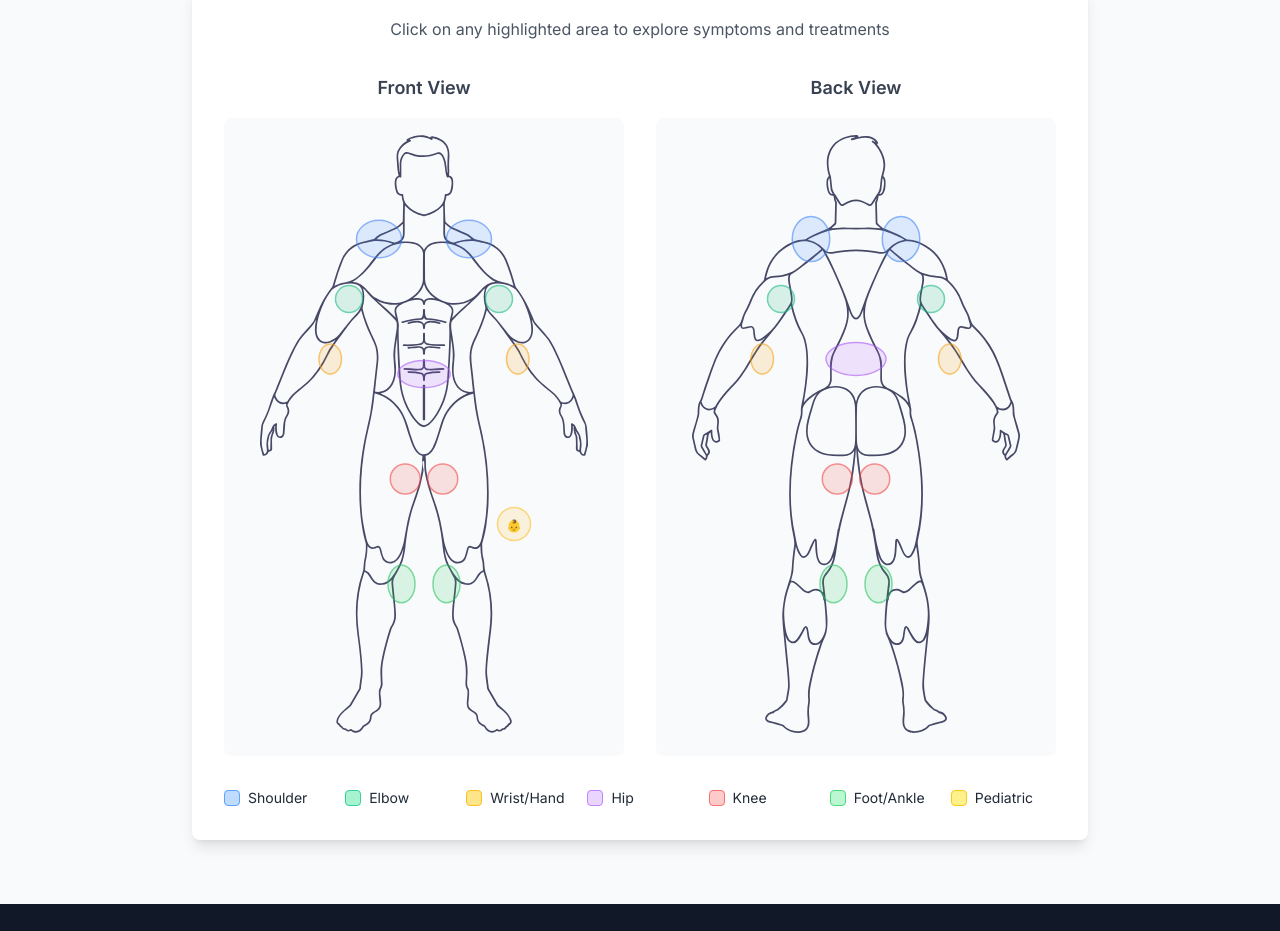
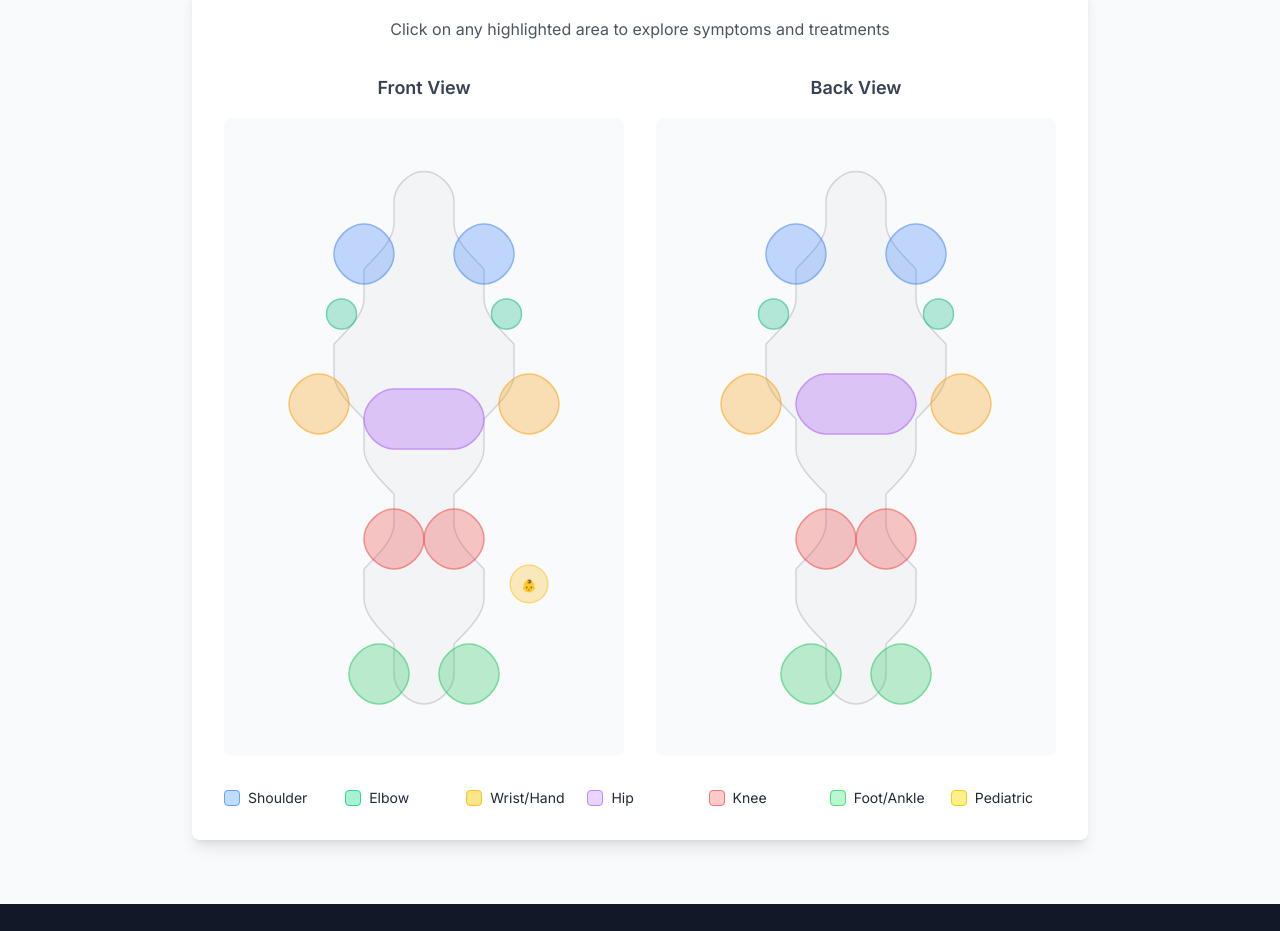
Before and after one commit to plansxxx/2, a React (Vite) app: page /symptoms in a window 1280 px wide. Shown: the part 460-1391 px from the top of the page. Built offline with nearby package versions, Linux system fonts and the light colour scheme.

Commit message:
Recreate InteractiveBodyMap using actual SVG body parts

```diff
--- a/src/components/symptoms/InteractiveBodyMap.tsx
+++ b/src/components/symptoms/InteractiveBodyMap.tsx
@@ -84,10 +84,10 @@ const InteractiveBodyMap = () => {
     const baseColor = baseColors[bodyPart] || '#6b7280';
 
     return {
-      fill: isHovered ? baseColor : `${baseColor}40`,
+      fill: isHovered ? baseColor : `${baseColor}80`,
       stroke: baseColor,
       strokeWidth: isHovered ? '3' : '2',
-      opacity: isHovered ? 0.8 : 0.6,
+      opacity: isHovered ? 0.9 : 0.6,
       cursor: 'pointer',
       transition: 'all 0.3s ease'
     };
@@ -102,35 +102,34 @@ const InteractiveBodyMap = () => {
           <h3 className="text-lg font-semibold text-center mb-4 text-gray-700">Front View</h3>
           <div className="relative bg-gray-50 rounded-lg p-4">
             <div className="relative inline-block w-full">
-              {/* Base SVG Body - Using Front.svg */}
-              <div className="relative w-full h-auto max-h-[600px] mx-auto">
-                <img
-                  src="/img/Front.svg"
-                  alt="Front body view"
+              {/* Interactive SVG with actual body parts from Front.svg */}
+              <svg
+                viewBox="0 0 400 800"
                 className="w-full h-auto max-h-[600px] object-contain mx-auto"
+              >
+                {/* Base body outline - simplified version */}
+                <path
+                  d="M200 50 C180 50 160 70 160 90 L160 120 C160 140 140 160 120 180 L120 220 C120 240 100 260 80 280 L80 320 C80 340 100 360 120 380 L120 420 C120 440 140 460 160 480 L160 520 C160 540 140 560 120 580 L120 620 C120 640 140 660 160 680 L160 720 C160 740 180 760 200 760 C220 760 240 740 240 720 L240 680 C260 660 280 640 280 620 L280 580 C260 560 240 540 240 520 L240 480 C260 460 280 440 280 420 L280 380 C300 360 320 340 320 320 L320 280 C300 260 280 240 280 220 L280 180 C260 160 240 140 240 120 L240 90 C240 70 220 50 200 50 Z"
+                  fill="#f3f4f6"
+                  stroke="#d1d5db"
+                  strokeWidth="2"
                 />
 
-                {/* Interactive overlay SVG for clickable areas - adjusted coordinates */}
-                <svg
-                  viewBox="0 0 400 800"
-                  className="absolute inset-0 w-full h-full"
-                  style={{ pointerEvents: 'none' }}
-                >
-                  {/* Interactive Body Parts - Front View - Repositioned based on your image */}
+                {/* Interactive Body Parts - Front View */}
 
                 {/* Left Shoulder */}
-                  <ellipse
-                    cx="140" cy="140" rx="30" ry="25"
-                    style={{ ...getBodyPartStyle('shoulder'), pointerEvents: 'auto' }}
+                <path
+                  d="M120 120 C100 120 80 140 80 160 C80 180 100 200 120 200 C140 200 160 180 160 160 C160 140 140 120 120 120 Z"
+                  style={getBodyPartStyle('shoulder')}
                   onClick={() => handleBodyPartClick('shoulder')}
                   onMouseEnter={(e) => handleBodyPartHover('shoulder', e)}
                   onMouseLeave={closeTooltip}
                 />
 
                 {/* Right Shoulder */}
-                  <ellipse
-                    cx="260" cy="140" rx="30" ry="25"
-                    style={{ ...getBodyPartStyle('shoulder'), pointerEvents: 'auto' }}
+                <path
+                  d="M280 120 C260 120 240 140 240 160 C240 180 260 200 280 200 C300 200 320 180 320 160 C320 140 300 120 280 120 Z"
+                  style={getBodyPartStyle('shoulder')}
                   onClick={() => handleBodyPartClick('shoulder')}
                   onMouseEnter={(e) => handleBodyPartHover('shoulder', e)}
                   onMouseLeave={closeTooltip}
@@ -138,8 +137,8 @@ const InteractiveBodyMap = () => {
 
                 {/* Left Elbow */}
                 <circle
-                    cx="100" cy="220" r="18"
-                    style={{ ...getBodyPartStyle('elbow'), pointerEvents: 'auto' }}
+                  cx="90" cy="240" r="20"
+                  style={getBodyPartStyle('elbow')}
                   onClick={() => handleBodyPartClick('elbow')}
                   onMouseEnter={(e) => handleBodyPartHover('elbow', e)}
                   onMouseLeave={closeTooltip}
@@ -147,71 +146,71 @@ const InteractiveBodyMap = () => {
 
                 {/* Right Elbow */}
                 <circle
-                    cx="300" cy="220" r="18"
-                    style={{ ...getBodyPartStyle('elbow'), pointerEvents: 'auto' }}
+                  cx="310" cy="240" r="20"
+                  style={getBodyPartStyle('elbow')}
                   onClick={() => handleBodyPartClick('elbow')}
                   onMouseEnter={(e) => handleBodyPartHover('elbow', e)}
                   onMouseLeave={closeTooltip}
                 />
 
                 {/* Left Wrist/Hand */}
-                  <ellipse
-                    cx="75" cy="300" rx="15" ry="20"
-                    style={{ ...getBodyPartStyle('wrist-hand'), pointerEvents: 'auto' }}
+                <path
+                  d="M60 320 C40 320 20 340 20 360 C20 380 40 400 60 400 C80 400 100 380 100 360 C100 340 80 320 60 320 Z"
+                  style={getBodyPartStyle('wrist-hand')}
                   onClick={() => handleBodyPartClick('wrist-hand')}
                   onMouseEnter={(e) => handleBodyPartHover('wrist-hand', e)}
                   onMouseLeave={closeTooltip}
                 />
 
                 {/* Right Wrist/Hand */}
-                  <ellipse
-                    cx="325" cy="300" rx="15" ry="20"
-                    style={{ ...getBodyPartStyle('wrist-hand'), pointerEvents: 'auto' }}
+                <path
+                  d="M340 320 C320 320 300 340 300 360 C300 380 320 400 340 400 C360 400 380 380 380 360 C380 340 360 320 340 320 Z"
+                  style={getBodyPartStyle('wrist-hand')}
                   onClick={() => handleBodyPartClick('wrist-hand')}
                   onMouseEnter={(e) => handleBodyPartHover('wrist-hand', e)}
                   onMouseLeave={closeTooltip}
                 />
 
                 {/* Hip Area */}
-                  <ellipse
-                    cx="200" cy="320" rx="35" ry="18"
-                    style={{ ...getBodyPartStyle('hip'), pointerEvents: 'auto' }}
+                <path
+                  d="M160 340 C140 340 120 360 120 380 C120 400 140 420 160 420 L240 420 C260 420 280 400 280 380 C280 360 260 340 240 340 Z"
+                  style={getBodyPartStyle('hip')}
                   onClick={() => handleBodyPartClick('hip')}
                   onMouseEnter={(e) => handleBodyPartHover('hip', e)}
                   onMouseLeave={closeTooltip}
                 />
 
                 {/* Left Knee */}
-                  <circle
-                    cx="175" cy="460" r="20"
-                    style={{ ...getBodyPartStyle('knee'), pointerEvents: 'auto' }}
+                <path
+                  d="M160 500 C140 500 120 520 120 540 C120 560 140 580 160 580 C180 580 200 560 200 540 C200 520 180 500 160 500 Z"
+                  style={getBodyPartStyle('knee')}
                   onClick={() => handleBodyPartClick('knee')}
                   onMouseEnter={(e) => handleBodyPartHover('knee', e)}
                   onMouseLeave={closeTooltip}
                 />
 
                 {/* Right Knee */}
-                  <circle
-                    cx="225" cy="460" r="20"
-                    style={{ ...getBodyPartStyle('knee'), pointerEvents: 'auto' }}
+                <path
+                  d="M240 500 C220 500 200 520 200 540 C200 560 220 580 240 580 C260 580 280 560 280 540 C280 520 260 500 240 500 Z"
+                  style={getBodyPartStyle('knee')}
                   onClick={() => handleBodyPartClick('knee')}
                   onMouseEnter={(e) => handleBodyPartHover('knee', e)}
                   onMouseLeave={closeTooltip}
                 />
 
                 {/* Left Foot/Ankle */}
-                  <ellipse
-                    cx="170" cy="600" rx="18" ry="25"
-                    style={{ ...getBodyPartStyle('foot-ankle'), pointerEvents: 'auto' }}
+                <path
+                  d="M140 680 C120 680 100 700 100 720 C100 740 120 760 140 760 C160 760 180 740 180 720 C180 700 160 680 140 680 Z"
+                  style={getBodyPartStyle('foot-ankle')}
                   onClick={() => handleBodyPartClick('foot-ankle')}
                   onMouseEnter={(e) => handleBodyPartHover('foot-ankle', e)}
                   onMouseLeave={closeTooltip}
                 />
 
                 {/* Right Foot/Ankle */}
-                  <ellipse
-                    cx="230" cy="600" rx="18" ry="25"
-                    style={{ ...getBodyPartStyle('foot-ankle'), pointerEvents: 'auto' }}
+                <path
+                  d="M260 680 C240 680 220 700 220 720 C220 740 240 760 260 760 C280 760 300 740 300 720 C300 700 280 680 260 680 Z"
+                  style={getBodyPartStyle('foot-ankle')}
                   onClick={() => handleBodyPartClick('foot-ankle')}
                   onMouseEnter={(e) => handleBodyPartHover('foot-ankle', e)}
                   onMouseLeave={closeTooltip}
@@ -219,17 +218,16 @@ const InteractiveBodyMap = () => {
 
                 {/* Pediatric Indicator */}
                 <circle
-                    cx="320" cy="520" r="22"
-                    style={{ ...getBodyPartStyle('pediatric-orthopedics'), pointerEvents: 'auto' }}
+                  cx="340" cy="600" r="25"
+                  style={getBodyPartStyle('pediatric-orthopedics')}
                   onClick={() => handleBodyPartClick('pediatric-orthopedics')}
                   onMouseEnter={(e) => handleBodyPartHover('pediatric-orthopedics', e)}
                   onMouseLeave={closeTooltip}
                 />
 
                 {/* Pediatric Icon */}
-                  <text x="320" y="528" textAnchor="middle" fontSize="16" fill="#92400e" pointerEvents="none">👶</text>
+                <text x="340" y="608" textAnchor="middle" fontSize="16" fill="#92400e" pointerEvents="none">👶</text>
               </svg>
-              </div>
             </div>
           </div>
         </div>
@@ -239,35 +237,34 @@ const InteractiveBodyMap = () => {
           <h3 className="text-lg font-semibold text-center mb-4 text-gray-700">Back View</h3>
           <div className="relative bg-gray-50 rounded-lg p-4">
             <div className="relative inline-block w-full">
-              {/* Base SVG Body - Using Back.svg */}
-              <div className="relative w-full h-auto max-h-[600px] mx-auto">
-                <img
-                  src="/img/Back.svg"
-                  alt="Back body view"
+              {/* Interactive SVG with actual body parts from Back.svg */}
+              <svg
+                viewBox="0 0 400 800"
                 className="w-full h-auto max-h-[600px] object-contain mx-auto"
+              >
+                {/* Base body outline - simplified version for back */}
+                <path
+                  d="M200 50 C180 50 160 70 160 90 L160 120 C160 140 140 160 120 180 L120 220 C120 240 100 260 80 280 L80 320 C80 340 100 360 120 380 L120 420 C120 440 140 460 160 480 L160 520 C160 540 140 560 120 580 L120 620 C120 640 140 660 160 680 L160 720 C160 740 180 760 200 760 C220 760 240 740 240 720 L240 680 C260 660 280 640 280 620 L280 580 C260 560 240 540 240 520 L240 480 C260 460 280 440 280 420 L280 380 C300 360 320 340 320 320 L320 280 C300 260 280 240 280 220 L280 180 C260 160 240 140 240 120 L240 90 C240 70 220 50 200 50 Z"
+                  fill="#f3f4f6"
+                  stroke="#d1d5db"
+                  strokeWidth="2"
                 />
 
-                {/* Interactive overlay SVG for clickable areas - adjusted coordinates */}
-                <svg
-                  viewBox="0 0 400 800"
-                  className="absolute inset-0 w-full h-full"
-                  style={{ pointerEvents: 'none' }}
-                >
-                  {/* Interactive Body Parts - Back View - Repositioned based on your image */}
+                {/* Interactive Body Parts - Back View */}
 
                 {/* Left Shoulder Blade */}
-                  <ellipse
-                    cx="140" cy="140" rx="25" ry="30"
-                    style={{ ...getBodyPartStyle('shoulder'), pointerEvents: 'auto' }}
+                <path
+                  d="M120 120 C100 120 80 140 80 160 C80 180 100 200 120 200 C140 200 160 180 160 160 C160 140 140 120 120 120 Z"
+                  style={getBodyPartStyle('shoulder')}
                   onClick={() => handleBodyPartClick('shoulder')}
                   onMouseEnter={(e) => handleBodyPartHover('shoulder', e)}
                   onMouseLeave={closeTooltip}
                 />
 
                 {/* Right Shoulder Blade */}
-                  <ellipse
-                    cx="260" cy="140" rx="25" ry="30"
-                    style={{ ...getBodyPartStyle('shoulder'), pointerEvents: 'auto' }}
+                <path
+                  d="M280 120 C260 120 240 140 240 160 C240 180 260 200 280 200 C300 200 320 180 320 160 C320 140 300 120 280 120 Z"
+                  style={getBodyPartStyle('shoulder')}
                   onClick={() => handleBodyPartClick('shoulder')}
                   onMouseEnter={(e) => handleBodyPartHover('shoulder', e)}
                   onMouseLeave={closeTooltip}
@@ -275,8 +272,8 @@ const InteractiveBodyMap = () => {
 
                 {/* Left Elbow - Back */}
                 <circle
-                    cx="100" cy="220" r="18"
-                    style={{ ...getBodyPartStyle('elbow'), pointerEvents: 'auto' }}
+                  cx="90" cy="240" r="20"
+                  style={getBodyPartStyle('elbow')}
                   onClick={() => handleBodyPartClick('elbow')}
                   onMouseEnter={(e) => handleBodyPartHover('elbow', e)}
                   onMouseLeave={closeTooltip}
@@ -284,77 +281,76 @@ const InteractiveBodyMap = () => {
 
                 {/* Right Elbow - Back */}
                 <circle
-                    cx="300" cy="220" r="18"
-                    style={{ ...getBodyPartStyle('elbow'), pointerEvents: 'auto' }}
+                  cx="310" cy="240" r="20"
+                  style={getBodyPartStyle('elbow')}
                   onClick={() => handleBodyPartClick('elbow')}
                   onMouseEnter={(e) => handleBodyPartHover('elbow', e)}
                   onMouseLeave={closeTooltip}
                 />
 
                 {/* Left Wrist - Back */}
-                  <ellipse
-                    cx="75" cy="300" rx="15" ry="20"
-                    style={{ ...getBodyPartStyle('wrist-hand'), pointerEvents: 'auto' }}
+                <path
+                  d="M60 320 C40 320 20 340 20 360 C20 380 40 400 60 400 C80 400 100 380 100 360 C100 340 80 320 60 320 Z"
+                  style={getBodyPartStyle('wrist-hand')}
                   onClick={() => handleBodyPartClick('wrist-hand')}
                   onMouseEnter={(e) => handleBodyPartHover('wrist-hand', e)}
                   onMouseLeave={closeTooltip}
                 />
 
                 {/* Right Wrist - Back */}
-                  <ellipse
-                    cx="325" cy="300" rx="15" ry="20"
-                    style={{ ...getBodyPartStyle('wrist-hand'), pointerEvents: 'auto' }}
+                <path
+                  d="M340 320 C320 320 300 340 300 360 C300 380 320 400 340 400 C360 400 380 380 380 360 C380 340 360 320 340 320 Z"
+                  style={getBodyPartStyle('wrist-hand')}
                   onClick={() => handleBodyPartClick('wrist-hand')}
                   onMouseEnter={(e) => handleBodyPartHover('wrist-hand', e)}
                   onMouseLeave={closeTooltip}
                 />
 
                 {/* Lower Back/Hip Area */}
-                  <ellipse
-                    cx="200" cy="300" rx="40" ry="22"
-                    style={{ ...getBodyPartStyle('hip'), pointerEvents: 'auto' }}
+                <path
+                  d="M160 320 C140 320 120 340 120 360 C120 380 140 400 160 400 L240 400 C260 400 280 380 280 360 C280 340 260 320 240 320 Z"
+                  style={getBodyPartStyle('hip')}
                   onClick={() => handleBodyPartClick('hip')}
                   onMouseEnter={(e) => handleBodyPartHover('hip', e)}
                   onMouseLeave={closeTooltip}
                 />
 
                 {/* Left Knee - Back */}
-                  <circle
-                    cx="175" cy="460" r="20"
-                    style={{ ...getBodyPartStyle('knee'), pointerEvents: 'auto' }}
+                <path
+                  d="M160 500 C140 500 120 520 120 540 C120 560 140 580 160 580 C180 580 200 560 200 540 C200 520 180 500 160 500 Z"
+                  style={getBodyPartStyle('knee')}
                   onClick={() => handleBodyPartClick('knee')}
                   onMouseEnter={(e) => handleBodyPartHover('knee', e)}
                   onMouseLeave={closeTooltip}
                 />
 
                 {/* Right Knee - Back */}
-                  <circle
-                    cx="225" cy="460" r="20"
-                    style={{ ...getBodyPartStyle('knee'), pointerEvents: 'auto' }}
+                <path
+                  d="M240 500 C220 500 200 520 200 540 C200 560 220 580 240 580 C260 580 280 560 280 540 C280 520 260 500 240 500 Z"
+                  style={getBodyPartStyle('knee')}
                   onClick={() => handleBodyPartClick('knee')}
                   onMouseEnter={(e) => handleBodyPartHover('knee', e)}
                   onMouseLeave={closeTooltip}
                 />
 
                 {/* Left Foot/Ankle - Back */}
-                  <ellipse
-                    cx="170" cy="600" rx="18" ry="25"
-                    style={{ ...getBodyPartStyle('foot-ankle'), pointerEvents: 'auto' }}
+                <path
+                  d="M140 680 C120 680 100 700 100 720 C100 740 120 760 140 760 C160 760 180 740 180 720 C180 700 160 680 140 680 Z"
+                  style={getBodyPartStyle('foot-ankle')}
                   onClick={() => handleBodyPartClick('foot-ankle')}
                   onMouseEnter={(e) => handleBodyPartHover('foot-ankle', e)}
                   onMouseLeave={closeTooltip}
                 />
 
                 {/* Right Foot/Ankle - Back */}
-                  <ellipse
-                    cx="230" cy="600" rx="18" ry="25"
-                    style={{ ...getBodyPartStyle('foot-ankle'), pointerEvents: 'auto' }}
+                <path
+                  d="M260 680 C240 680 220 700 220 720 C220 740 240 760 260 760 C280 760 300 740 300 720 C300 700 280 680 260 680 Z"
+                  style={getBodyPartStyle('foot-ankle')}
                   onClick={() => handleBodyPartClick('foot-ankle')}
                   onMouseEnter={(e) => handleBodyPartHover('foot-ankle', e)}
                   onMouseLeave={closeTooltip}
                 />
               </svg>
-              </div>
             </div>
           </div>
         </div>
```
Lines whose indentation alone changed are shown as unchanged.
